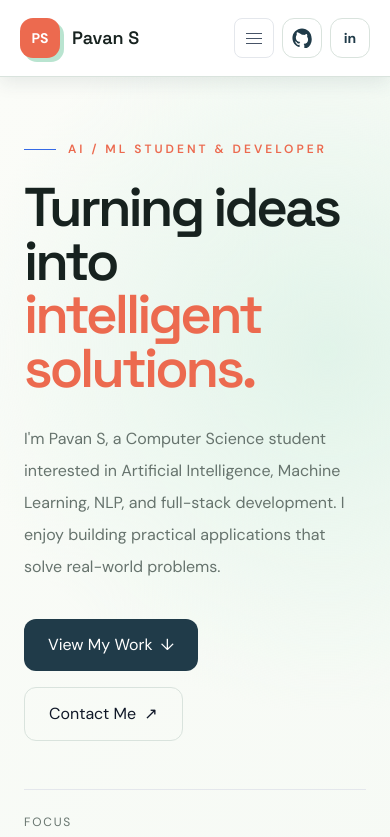
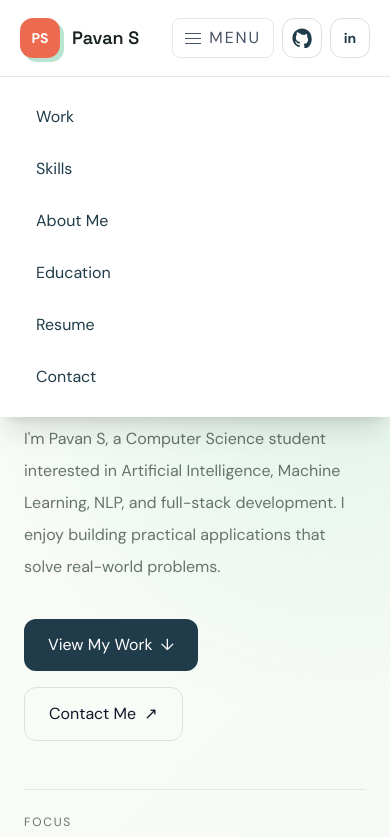
Before and after one commit to PAVAN-M1005/Pavan_Portfolio, a React (Vite) app: page / in a window 390 px wide. Shown: the top 837 px of the page. Built offline with nearby package versions, Linux system fonts and the light colour scheme.

Commit message:
Add integrated mobile navigation toolbar

```diff
--- a/src/components/Navbar.jsx
+++ b/src/components/Navbar.jsx
@@ -1,7 +1,27 @@
-import { useState } from 'react'
+import { useEffect, useState } from 'react'
 
 function Navbar() {
   const [isMenuOpen, setIsMenuOpen] = useState(false)
+
+  useEffect(() => {
+    if (!isMenuOpen) {
+      return undefined
+    }
+
+    const closeOnEscape = (event) => {
+      if (event.key === 'Escape') {
+        setIsMenuOpen(false)
+      }
+    }
+
+    document.body.style.overflow = 'hidden'
+    document.addEventListener('keydown', closeOnEscape)
+
+    return () => {
+      document.body.style.overflow = ''
+      document.removeEventListener('keydown', closeOnEscape)
+    }
+  }, [isMenuOpen])
 
   const navItems = [
     { name: 'Work', id: 'work' },
@@ -13,8 +33,20 @@ function Navbar() {
   ]
 
   return (
-    <nav className="sticky top-0 z-50 border-b border-[#E4E7EC] bg-white/95 backdrop-blur">
-      <div className="mx-auto flex h-20 max-w-7xl items-center justify-between px-6 md:px-10 lg:px-16">
+    <nav
+      className="sticky top-0 z-[100] border-b border-[#E4E7EC] bg-white/95 backdrop-blur"
+      onPointerEnter={(event) => {
+        if (event.pointerType === 'mouse') {
+          setIsMenuOpen(true)
+        }
+      }}
+      onPointerLeave={(event) => {
+        if (event.pointerType === 'mouse') {
+          setIsMenuOpen(false)
+        }
+      }}
+    >
+      <div className="nav-inner mx-auto flex h-20 max-w-7xl items-center justify-between px-6 md:px-10 lg:px-16">
 
         {/* Logo */}
         <a
@@ -31,7 +63,7 @@ function Navbar() {
         </a>
 
         {/* Navigation */}
-        <div className="hidden items-center gap-8 md:flex">
+        <div className="desktop-nav hidden items-center gap-8 md:flex">
           {navItems.map((item) => (
             <a
               key={item.id}
@@ -43,21 +75,23 @@ function Navbar() {
           ))}
         </div>
 
-        {/* Social Links and mobile menu toggle */}
-        <div className="flex items-center gap-2">
+        {/* Integrated mobile toolbar and social links */}
+        <div className="mobile-toolbar flex items-center gap-2 md:flex">
 
           <button
             type="button"
-            aria-label={isMenuOpen ? 'Close navigation menu' : 'Open navigation menu'}
+            aria-label={isMenuOpen ? 'Close navigation toolbar' : 'Open navigation toolbar'}
             aria-expanded={isMenuOpen}
-            onClick={() => setIsMenuOpen((open) => !open)}
-            className="flex h-10 w-10 items-center justify-center rounded-lg border border-[#E4E7EC] text-[#475467] transition-all duration-200 hover:border-[#356AE6] hover:text-[#356AE6] md:hidden"
+            onClick={() => setIsMenuOpen(true)}
+            onFocus={() => setIsMenuOpen(true)}
+            className="flex h-10 items-center gap-2 rounded-lg border border-[#E4E7EC] px-3 text-xs font-semibold uppercase tracking-[0.12em] text-[#475467] transition-all duration-200 hover:border-[#356AE6] hover:text-[#356AE6] md:hidden"
           >
             <span className="flex w-4 flex-col gap-1">
               <span className="h-px w-full bg-current" />
               <span className="h-px w-full bg-current" />
               <span className="h-px w-full bg-current" />
             </span>
+            Menu
           </button>
 
           <a
@@ -92,8 +126,20 @@ function Navbar() {
       </div>
 
       {isMenuOpen && (
-        <div className="absolute left-0 right-0 top-full border-t border-[#E4E7EC] bg-white px-6 py-4 shadow-lg md:hidden">
-          <div className="mx-auto flex max-w-7xl flex-col gap-1">
+        <>
+          <button
+            type="button"
+            aria-label="Close menu overlay"
+            onClick={() => setIsMenuOpen(false)}
+            className="fixed bottom-0 left-0 right-0 top-[76px] z-40 bg-[#203B49]/25 md:hidden"
+          />
+
+          <div
+            role="dialog"
+            aria-label="Mobile navigation"
+            className="mobile-menu fixed left-0 right-0 top-[76px] z-50 max-h-[calc(100dvh-76px)] overflow-y-auto border-t border-[#E4E7EC] bg-white px-6 py-4 shadow-xl md:hidden"
+          >
+            <div className="mx-auto flex max-w-7xl flex-col gap-1">
             {navItems.map((item) => (
               <a
                 key={item.id}
@@ -104,8 +150,9 @@ function Navbar() {
                 {item.name}
               </a>
             ))}
+            </div>
           </div>
-        </div>
+        </>
       )}
     </nav>
   )
--- a/src/index.css
+++ b/src/index.css
@@ -46,7 +46,7 @@ nav {
   background: rgba(251, 252, 248, 0.9) !important;
 }
 
-nav > div {
+nav > .nav-inner {
   height: 76px !important;
 }
 
@@ -360,12 +360,12 @@ footer div {
     box-shadow: 0 5px 18px rgba(32, 59, 73, 0.1);
   }
 
-  nav > div {
+  nav > .nav-inner {
     padding-left: 20px !important;
     padding-right: 20px !important;
   }
 
-  nav > div > div:nth-child(2) {
+  nav .desktop-nav {
     display: none;
   }
 
```
